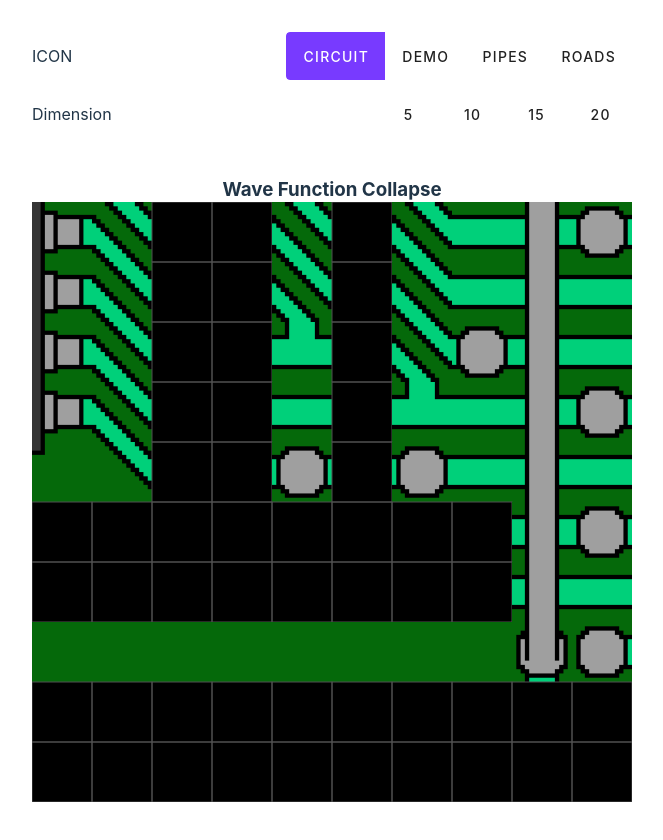
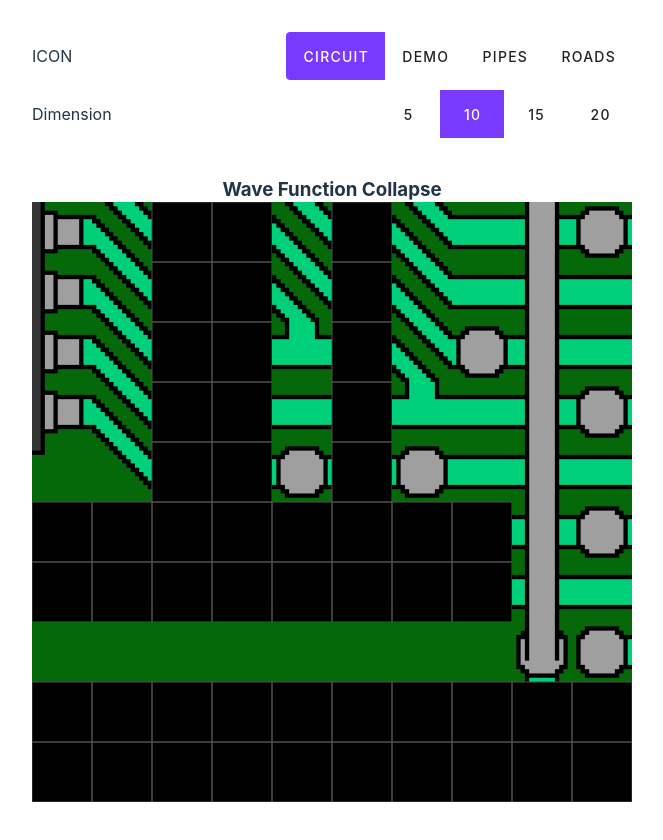
Before and after one commit to kaidu1982/CodingTrain, a Vue app in the folder wave-function-collapse/: page / in a window 1280 px wide. Shown: the whole page, without its empty margins (308-971 px from the left). Built offline with nearby package versions, Linux system fonts and the light colour scheme.

Commit message:
dimension init select

```diff
--- a/wave-function-collapse/src/components/Toolbar.vue
+++ b/wave-function-collapse/src/components/Toolbar.vue
@@ -20,13 +20,13 @@
                 color="deep-purple-accent-3"
                 group
             >
-                <v-btn value="5"> 5 </v-btn>
+                <v-btn :value="5"> 5 </v-btn>
 
-                <v-btn value="10"> 10 </v-btn>
+                <v-btn :value="10"> 10 </v-btn>
 
-                <v-btn value="15"> 15 </v-btn>
+                <v-btn :value="15"> 15 </v-btn>
 
-                <v-btn value="20"> 20 </v-btn>
+                <v-btn :value="20"> 20 </v-btn>
             </v-btn-toggle>
         </div>
     </div>
```
